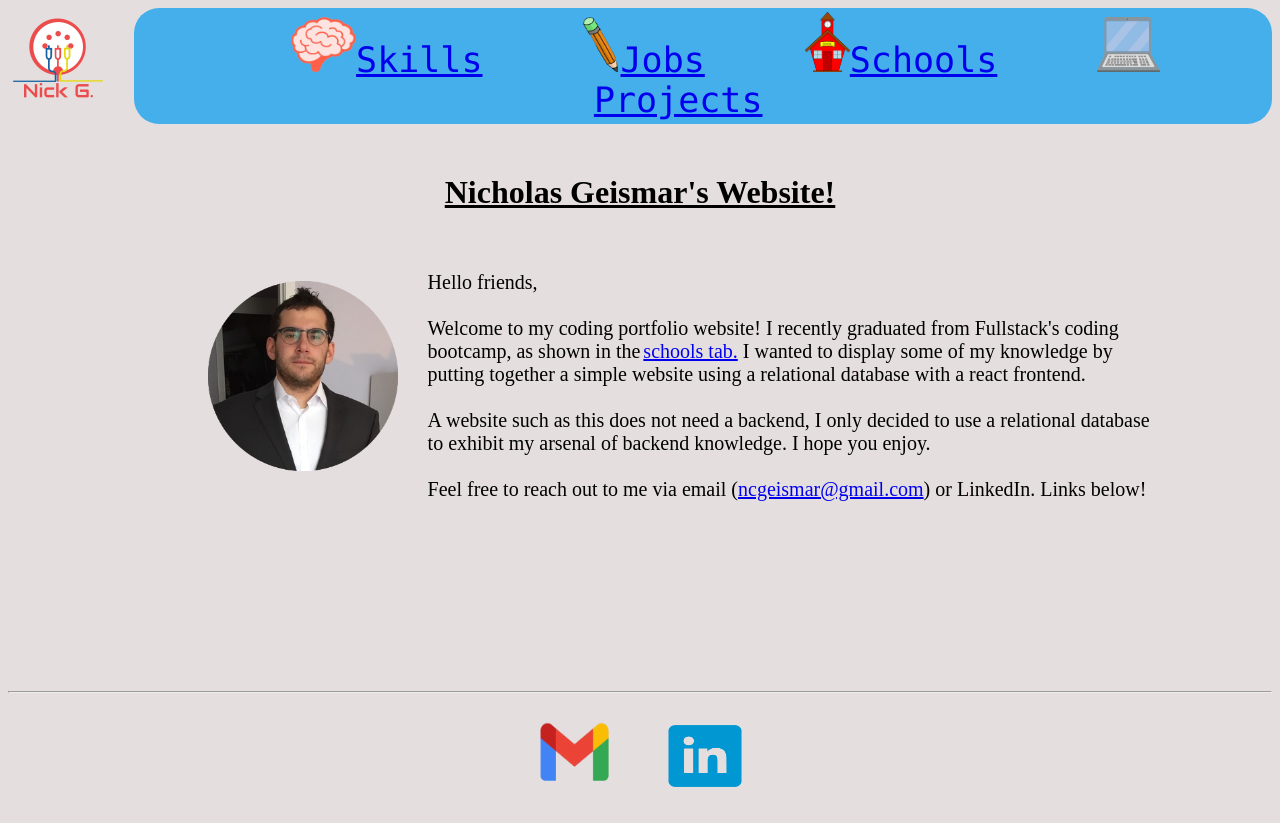
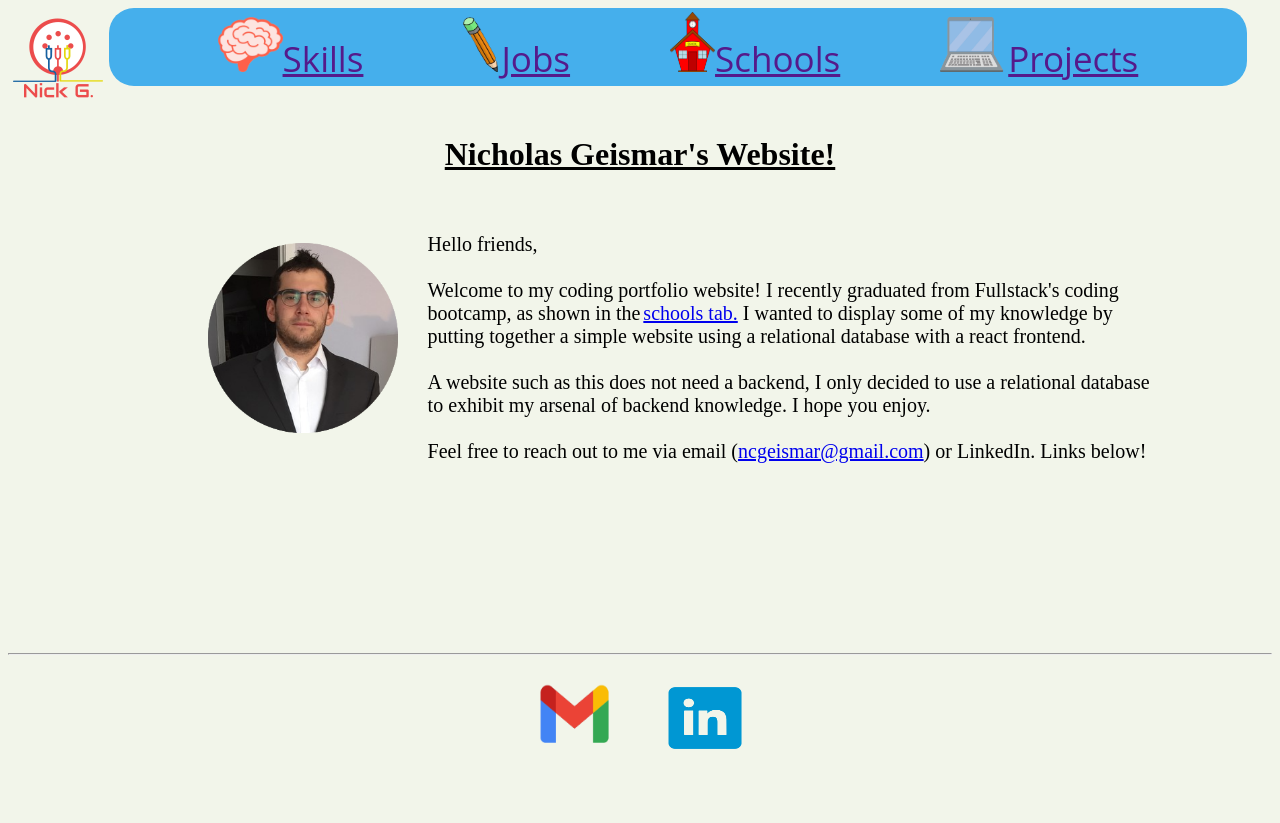
Before and after one commit to ncgeismar/nicholasgeismar, a React app: page / in a window 1280 px wide. After the commit the page ends 800 px from the top, so only its background shows below. Built offline with nearby package versions, Linux system fonts and the light colour scheme.

Commit message:
changed around coloring and font

```diff
--- a/client/components/Jobs.js
+++ b/client/components/Jobs.js
@@ -30,10 +30,10 @@ class Jobs extends React.Component {
                 <VerticalTimelineElement
                   key={job.id}
                   className="vertical-timeline-element--work"
-                  contentStyle={{ background: '#1CCAD8', color: '#0B090B' }}
-                  contentArrowStyle={{ borderRight: '7px solid  #5CC757' }}
+                  contentStyle={{ background: '#F19953', color: '#0B090B' }}
+                  contentArrowStyle={{ borderRight: '7px solid  #F19953' }}
                   date={`${job.start} - ${job.end}`}
-                  iconStyle={{ background: 'rgb(33, 150, 243)', color: '#fff' }}
+                  iconStyle={{ background: '#F19953', color: '#fff' }}
                   icon={<WorkRoundedIcon />}
                 >
                   <div key={job.id}>
--- a/client/components/Schools.js
+++ b/client/components/Schools.js
@@ -34,10 +34,10 @@ class Schools extends React.Component {
               <VerticalTimelineElement
                 key={school.id}
                 className="vertical-timeline-element--work"
-                contentStyle={{ background: '#48a8f7', color: '#0B090B' }}
-                contentArrowStyle={{ borderRight: '7px solid  rgb(33, 150, 243)' }}
+                contentStyle={{ background: '#BD93D8', color: '#0B090B' }}
+                contentArrowStyle={{ borderRight: '7px solid  #BD93D8' }}
                 date={school.end}
-                iconStyle={{ background: 'rgb(33, 150, 243)', color: '#fff' }}
+                iconStyle={{ background: '#BD93D8', color: '#fff' }}
                 icon={icon}
               >
                 <div key={school.id}>
--- a/index.js
+++ b/index.js
@@ -1,7 +1,7 @@
 const app = require('./server/server.js');
 const {db} = require('./server/database');
 
-const port = process.env.PORT || 80;
+const port = process.env.PORT || 3000;
 
 db.sync()
   .then(function(){
--- a/public/style.css
+++ b/public/style.css
@@ -11,19 +11,25 @@
   line-height: 1em;
 }
 
+body {
+  background-color: #F2F5EA;
+}
+
 .navbar {
   text-align: center;
   border-radius: 25px;
-  background-color: rgb(69, 175, 236);
+  background-color: #45afec;
+  border-color: #ea4c4b;
   padding-bottom: 4px;
   width: 90%;
-  margin-left: 10%;
+  margin-left: 8%;
 }
 
 .navlinks {
   margin: 50px;
-  font-family: "Lucida Console", Courier, monospace;
+  font-family: 'Open Sans', sans-serif;
   font-size: 35px;
+  color: #551a8b;
 }
 
 .projectheaders {
@@ -38,7 +44,7 @@
   text-align:center;
   margin-top: 50px;
   height: 45px;
-  background-color: #55DDE0;
+  background-color: #BD93D8;
 }
 
 .bob-picture {
@@ -125,10 +131,6 @@
   font-size: 30px;
 }
 
-body {
-  background-color: #e4dede;
-}
-
 @media (min-width: 1015px) and (max-width: 1360px) {
   .timeline {
     padding-top: 5%;
```
